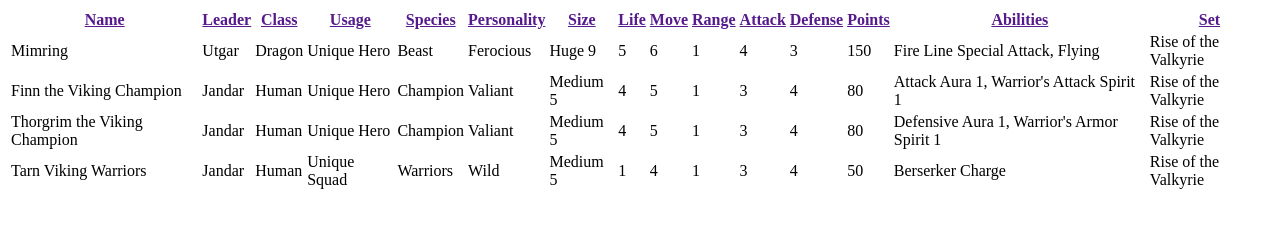
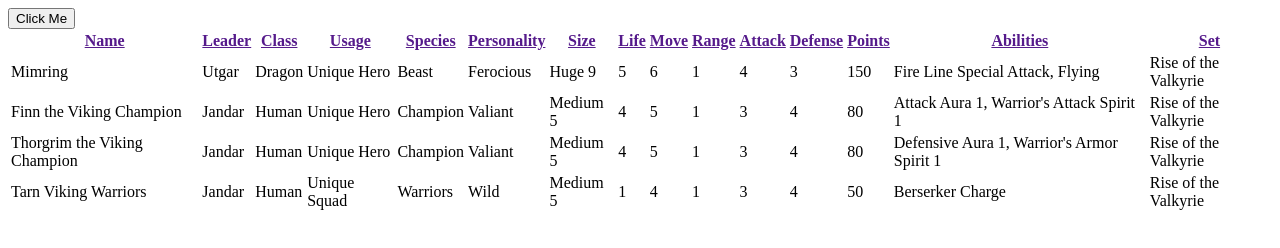
Before and after one commit to bandrada/heroscape-codex, a plain HTML site: page index.html in a window 1280 px wide. Drawn offline with Linux system fonts and the light colour scheme.

Commit message:
add js. now you can do anything

```diff
--- a/index.html
+++ b/index.html
@@ -8,6 +8,8 @@
   <link rel="icon" href="favicon.png">
 </head>
 <body>
+  <script src="./index.js"></script>
+  <button onclick="testFunc()">Click Me</button>
 <table class="characters">
             <tbody><tr>
 		<th <b><a href="">Name</a></b></th>
--- /dev/null
+++ b/index.js
@@ -0,0 +1,4 @@
+function testFunc() {
+  console.log('hello world');
+  alert('hello world');
+}
```
